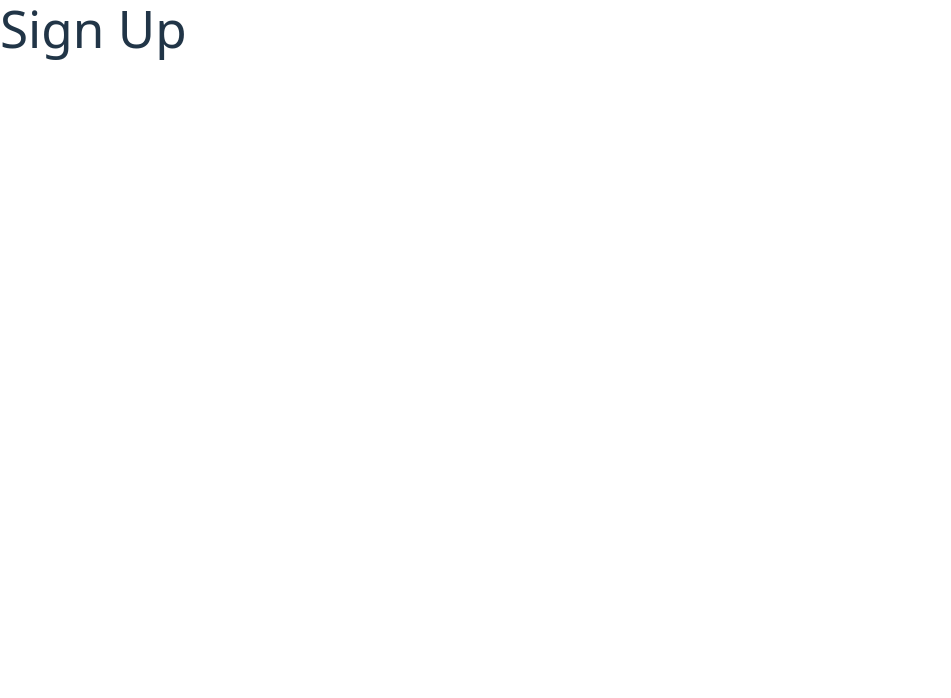
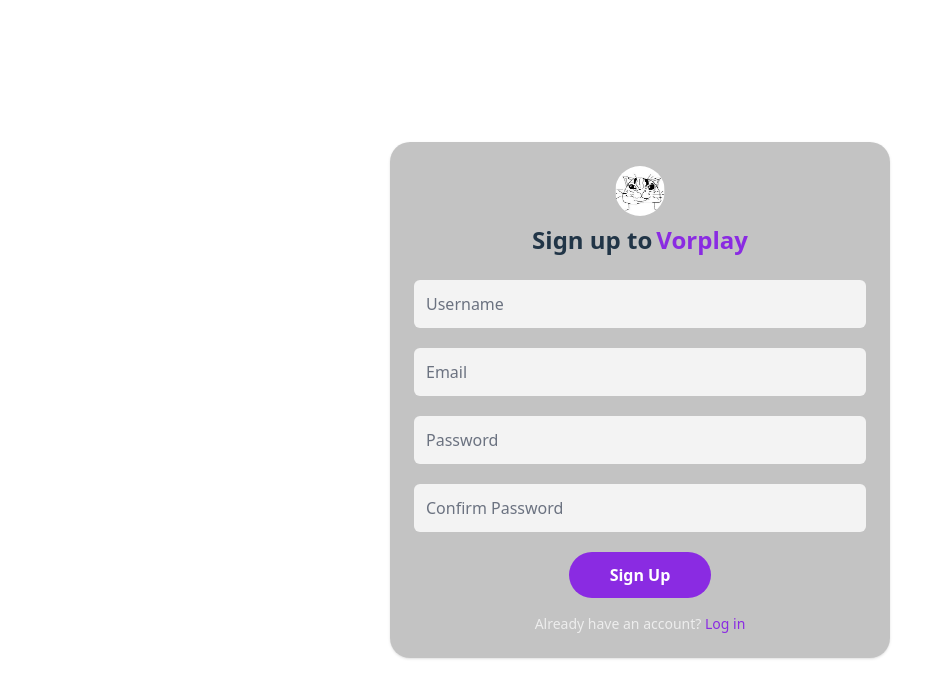
Before and after one commit to NoemyT/vorplay-ui, a React (Vite) app: page /signup in a window 1280 px wide. Shown: the top 698 px of the page, without its empty margins (0-951 px from the left). Built offline with nearby package versions, Linux system fonts and the light colour scheme.

Commit message:
updt: ui of 3 screens

```diff
--- a/src/pages/ErrorPage.tsx
+++ b/src/pages/ErrorPage.tsx
@@ -1,10 +1,30 @@
 import { Link } from "react-router-dom";
+
+import logo from "../assets/vorp.png";
 
 export default function ErrorPage() {
   return (
-    <div className="flex flex-col gap-2">
-      <h1>Page Not Found</h1>
-      <Link to="/">Home</Link>
+    <div className="flex flex-col items-center justify-center min-h-screen text-white px-4">
+      <div className="flex items-center justify-center text-[250px] font-extrabold mb-6">
+        <span className="text-[#8a2be2]">4</span>
+        <img
+          src={logo}
+          alt="Logo"
+          className="h-[250px] w-[250px] rounded-full mx-2"
+        />
+        <span className="text-[#8a2be2]">4</span>
+      </div>
+
+      <div className="text-center text-lg sm:text-xl mb-6">
+        Page not found. Return to home?
+      </div>
+
+      <Link
+        to="/"
+        className="bg-[#8a2be2] hover:bg-[#7a1fd1] text-white font-semibold py-2 px-6 rounded-md transition"
+      >
+        Home
+      </Link>
     </div>
   );
 }
--- a/src/pages/LogIn.tsx
+++ b/src/pages/LogIn.tsx
@@ -1,3 +1,52 @@
+import { Link } from "react-router-dom";
+import { Card } from "../components/ui/Card";
+
+import logo from "../assets/vorp.png";
+
 export default function LogIn() {
-  return <h1>Log IN</h1>;
+  return (
+    <div className="flex items-center justify-center min-h-screen px-4">
+      <Card className="flex flex-col w-full max-w-[500px] bg-[#696969]/40 rounded-[20px] p-6">
+        <div className="flex flex-col items-center gap-2 mb-6">
+          <Link to="/">
+            <img
+              src={logo}
+              alt="Logo"
+              className="h-[50px] w-auto rounded-full"
+            />
+          </Link>
+          <div className="flex items-center gap-1 font-extrabold text-xl sm:text-2xl text-center">
+            <span>Log in to</span>
+            <span className="text-[#8a2be2]">Vorplay</span>
+          </div>
+        </div>
+
+        <form className="flex flex-col gap-5 w-full">
+          <input
+            type="text"
+            placeholder="Email or Username"
+            className="p-3 rounded-md bg-white/80 text-black placeholder-gray-500 focus:outline-none"
+          />
+          <input
+            type="password"
+            placeholder="Password"
+            className="p-3 rounded-md bg-white/80 text-black placeholder-gray-500 focus:outline-none"
+          />
+          <button
+            type="submit"
+            className="bg-[#8a2be2] text-white py-2.5 px-10 rounded-full font-semibold hover:bg-[#7a1fd1] transition w-fit self-center"
+          >
+            Log In
+          </button>
+        </form>
+
+        <div className="text-center mt-4 text-sm text-white/70">
+          Don’t have an account?{" "}
+          <Link to="/signup" className="text-[#8a2be2] hover:underline">
+            Sign up
+          </Link>
+        </div>
+      </Card>
+    </div>
+  );
 }
--- a/src/pages/SignUp.tsx
+++ b/src/pages/SignUp.tsx
@@ -1,3 +1,62 @@
+import { Link } from "react-router-dom";
+import { Card } from "../components/ui/Card";
+
+import logo from "../assets/vorp.png";
+
 export default function SignUp() {
-  return <h1>Sign Up</h1>;
+  return (
+    <div className="flex items-center justify-center min-h-screen px-4">
+      <Card className="flex flex-col w-full max-w-[500px] bg-[#696969]/40 rounded-[20px] p-6">
+        <div className="flex flex-col items-center gap-2 mb-6">
+          <Link to="/">
+            <img
+              src={logo}
+              alt="Logo"
+              className="h-[50px] w-auto rounded-full"
+            />
+          </Link>
+          <div className="flex items-center gap-1 font-extrabold text-xl sm:text-2xl text-center">
+            <span>Sign up to</span>
+            <span className="text-[#8a2be2]">Vorplay</span>
+          </div>
+        </div>
+
+        <form className="flex flex-col gap-5 w-full">
+          <input
+            type="text"
+            placeholder="Username"
+            className="p-3 rounded-md bg-white/80 text-black placeholder-gray-500 focus:outline-none"
+          />
+          <input
+            type="text"
+            placeholder="Email"
+            className="p-3 rounded-md bg-white/80 text-black placeholder-gray-500 focus:outline-none"
+          />
+          <input
+            type="password"
+            placeholder="Password"
+            className="p-3 rounded-md bg-white/80 text-black placeholder-gray-500 focus:outline-none"
+          />
+          <input
+            type="password"
+            placeholder="Confirm Password"
+            className="p-3 rounded-md bg-white/80 text-black placeholder-gray-500 focus:outline-none"
+          />
+          <button
+            type="submit"
+            className="bg-[#8a2be2] text-white py-2.5 px-10 rounded-full font-semibold hover:bg-[#7a1fd1] transition w-fit self-center"
+          >
+            Sign Up
+          </button>
+        </form>
+
+        <div className="text-center mt-4 text-sm text-white/70">
+          Already have an account?{" "}
+          <Link to="/login" className="text-[#8a2be2] hover:underline">
+            Log in
+          </Link>
+        </div>
+      </Card>
+    </div>
+  );
 }
```
